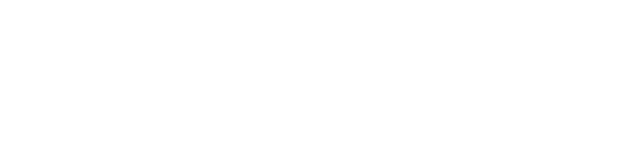
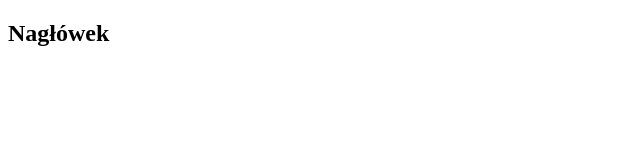
Before and after one commit to dkusnieruk/repozytorium-test, a plain HTML site: page index.html in a window 1280 px wide. Shown: the whole page, without its empty margins (0-640 px from the left). Drawn offline with Linux system fonts and the light colour scheme.

Commit message:
Dodano komentarz

```diff
--- a/index.html
+++ b/index.html
@@ -3,8 +3,9 @@
     <head>
         <meta charset="utf-8">
         <title>Tytuł</title>
+        <!--Komentarz-->
     </head>
     <body>
-
+        <h2>Nagłówek</h2>
     </body>
 </html>
```
